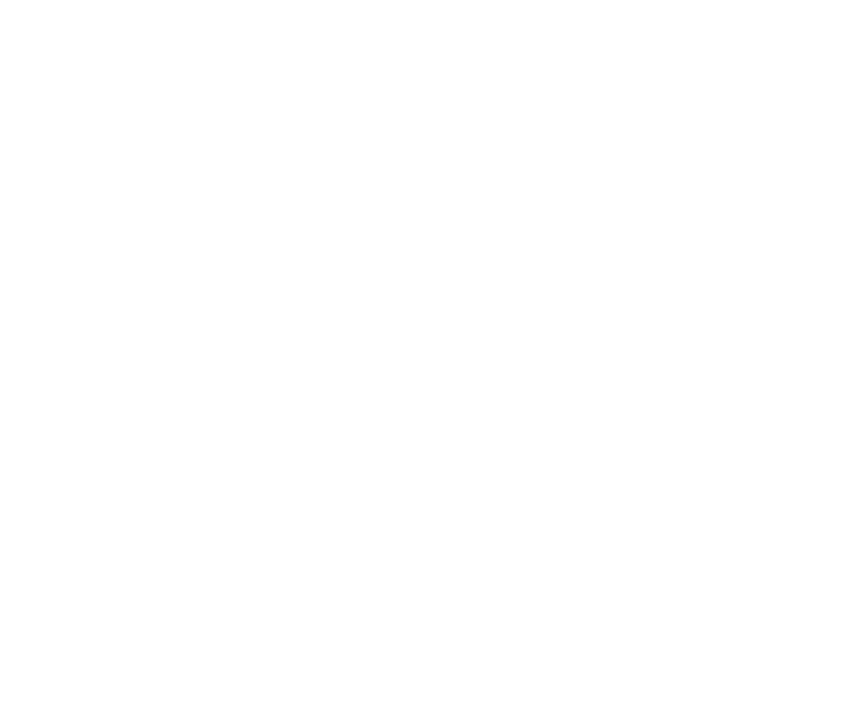
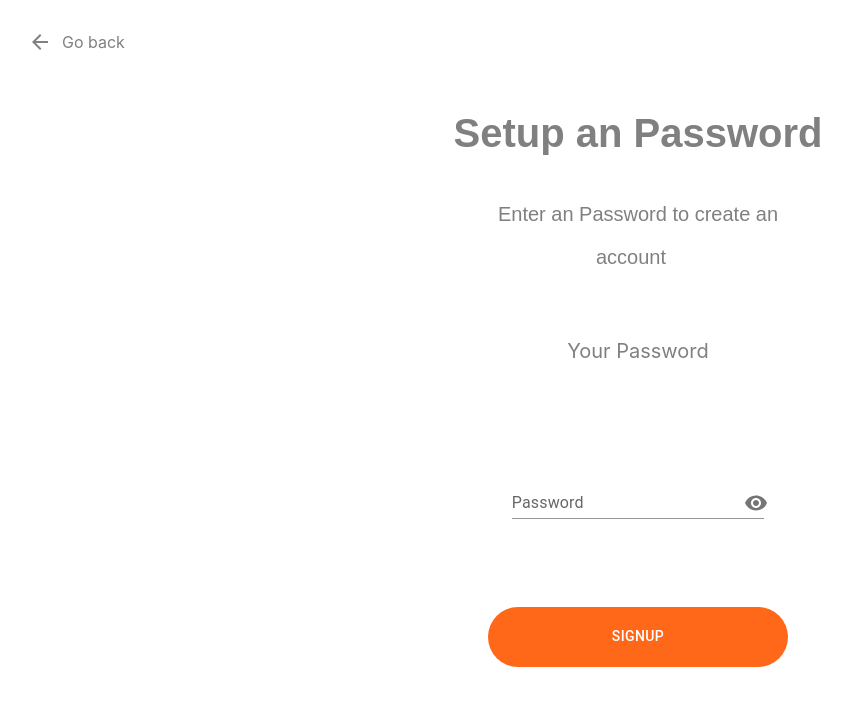
Before and after one commit to LIBINLUVIS/epic_blog, a React (Create React App) app: page /signup1 in a window 1280 px wide. Before the commit this address had no page. Shown: the top 706 px of the page, without its empty margins (2-853 px from the left). Built offline with nearby package versions, Linux system fonts and the light colour scheme.

Commit message:
the signup page completed

```diff
--- a/src/App.js
+++ b/src/App.js
@@ -4,6 +4,7 @@
 import Home from './Pages/Home';
 import Login from './Pages/Login';
 import Signup from './Pages/Signup';
+import Signup1 from './Pages/Signup1';
 import PrivateRoutes from './utils/PrivateRoutes';
 
 function App() {
@@ -18,6 +19,7 @@
         <Route  element={<Home/>} path="/" exact />
         <Route element={<Login/>} path="/signin" />
         <Route  element={<Signup/>} path="/signup"/>
+        <Route element={<Signup1/>} path="/signup1"/>
         </Routes>
         </UserProvider>
       </Router>
--- a/src/Pages/Signup.js
+++ b/src/Pages/Signup.js
@@ -1,8 +1,32 @@
 import React from 'react'
+import '../Styles/Signup.css'
+import TextField from '@mui/material/TextField';
+import Button from '@mui/material/Button';
+import ArrowBackIcon from '@mui/icons-material/ArrowBack';
+
 
 function Signup() {
   return (
-    <div>Signup Page</div>
+    <div className='main'>
+    <div className='loginhead'>
+    <ArrowBackIcon style={{color:"#808080"}}/> <h>Go back</h>
+    </div>
+    <div className='logintext'>
+      <h1>Sign up with Username</h1>
+      <p>Enter an username to create an <br/><p style={{marginLeft:"35%"}}>account</p></p>
+    </div>
+    <div style={{display:'flex',justifyContent:"center",marginTop:"30px"}}>
+      <h style={{color:"#808080",fontSize:"20px"}}>Your Username</h>
+    </div>
+    <div >
+      <form onSubmit={""} className='loginauth'>
+      <TextField id="standard-basic" label="" variant="standard" style={{width:"400px"}} name="username" />
+       <Button variant="contained" disableElevation style={{marginTop:"80px",borderRadius:"50px",width:"300px",height:"60px",backgroundColor:"#FF6719"}} type="submit">
+       Continue
+       </Button>
+      </form>
+    </div>
+</div>
   )
 }
 
--- /dev/null
+++ b/src/Pages/Signup1.js
@@ -0,0 +1,89 @@
+import React from 'react'
+import '../Styles/Signup.css'
+import Button from '@mui/material/Button';
+import ArrowBackIcon from '@mui/icons-material/ArrowBack';
+import IconButton from '@mui/material/IconButton';
+import Input from '@mui/material/Input';
+import InputLabel from '@mui/material/InputLabel';
+import InputAdornment from '@mui/material/InputAdornment';
+import FormControl from '@mui/material/FormControl';
+import TextField from '@mui/material/TextField';
+import Visibility from '@mui/icons-material/Visibility';
+import VisibilityOff from '@mui/icons-material/VisibilityOff';
+
+
+
+
+function Signup1() {
+
+    const [values, setValues] = React.useState({
+        amount: '',
+        password: '',
+        weight: '',
+        weightRange: '',
+        showPassword: false,
+      });
+
+    const handleChange = (prop) => (event) => {
+        setValues({ ...values, [prop]: event.target.value });
+      };
+
+      const handleClickShowPassword = () => {
+        setValues({
+          ...values,
+          showPassword: !values.showPassword,
+        });
+      };
+
+      const handleMouseDownPassword = (event) => {
+        event.preventDefault();
+      };
+  return (
+    <div className='main'>
+    <div className='loginhead'>
+    <ArrowBackIcon style={{color:"#808080"}}/> <h>Go back</h>
+    </div>
+    <div className='logintext'>
+      <h1>Setup an Password</h1>
+      <p>Enter an Password to create an <br/><p style={{marginLeft:"35%"}}>account</p></p>
+    </div>
+    <div style={{display:'flex',justifyContent:"center",marginTop:"30px"}}>
+      <h style={{color:"#808080",fontSize:"20px"}}>Your Password</h>
+    </div>
+    <div >
+      <form onSubmit={""} className='loginauth'>
+      {/* <TextField id="standard-basic" label="" variant="standard" style={{width:"400px"}} name="password" /> */}
+      {/* {login field} */}
+      <FormControl sx={{ m: 1, width: '25ch' }} variant="standard">
+          <InputLabel htmlFor="standard-adornment-password">Password</InputLabel>
+          <Input
+            id="standard-adornment-password"
+            type={values.showPassword ? 'text' : 'password'}
+            value={values.password}
+            onChange={handleChange('password')}
+            endAdornment={
+              <InputAdornment position="end">
+                <IconButton
+                  aria-label="toggle password visibility"
+                  onClick={handleClickShowPassword}
+                  onMouseDown={handleMouseDownPassword}
+                  edge="end"
+                >
+                  {values.showPassword ? <VisibilityOff /> : <Visibility />}
+                </IconButton>
+              </InputAdornment>
+            }
+            // label="Password"
+          />
+        </FormControl>
+        {/* {login field} */}
+       <Button variant="contained" disableElevation style={{marginTop:"80px",borderRadius:"50px",width:"300px",height:"60px",backgroundColor:"#FF6719"}} type="submit">
+       Signup
+       </Button>
+      </form>
+    </div>
+</div>
+  )
+}
+
+export default Signup1
--- /dev/null
+++ b/src/Styles/Signup.css
@@ -0,0 +1,26 @@
+.loginhead{
+    margin: 30px;
+    display: flex;
+    align-items: center;
+    cursor: pointer;
+
+
+}
+.loginhead  :is(h){
+    margin-left: 10px;
+    color: #808080;
+}
+.logintext{
+    display: flex;
+    flex-direction: column;
+    align-items: center;
+    color: #808080;
+    font-size: 20px;
+    font-family: sans-serif;
+}
+.loginauth{
+    display: flex;
+    flex-direction: column;
+    align-items: center;
+    /* margin-top: 100px; */
+}
```
